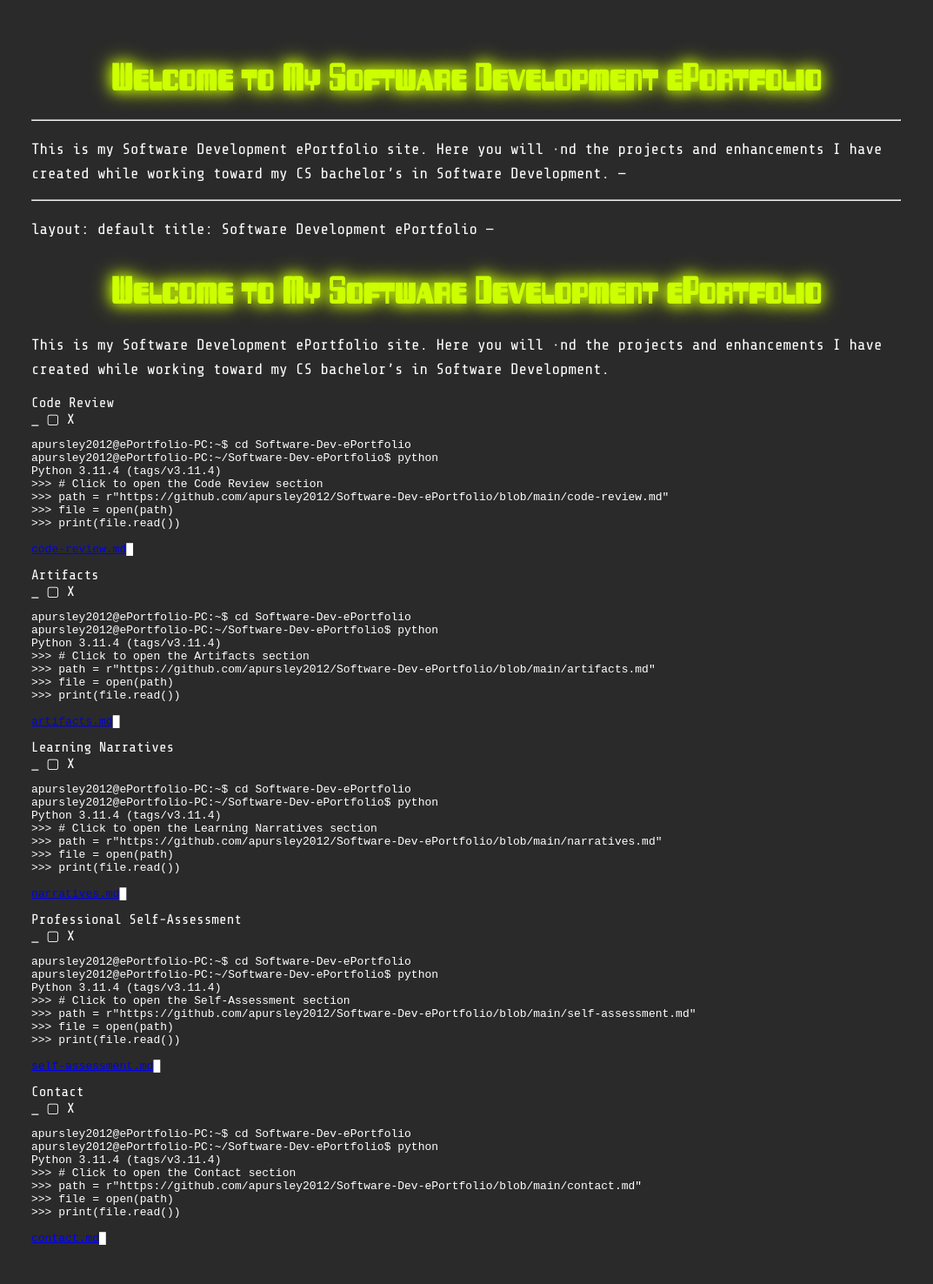
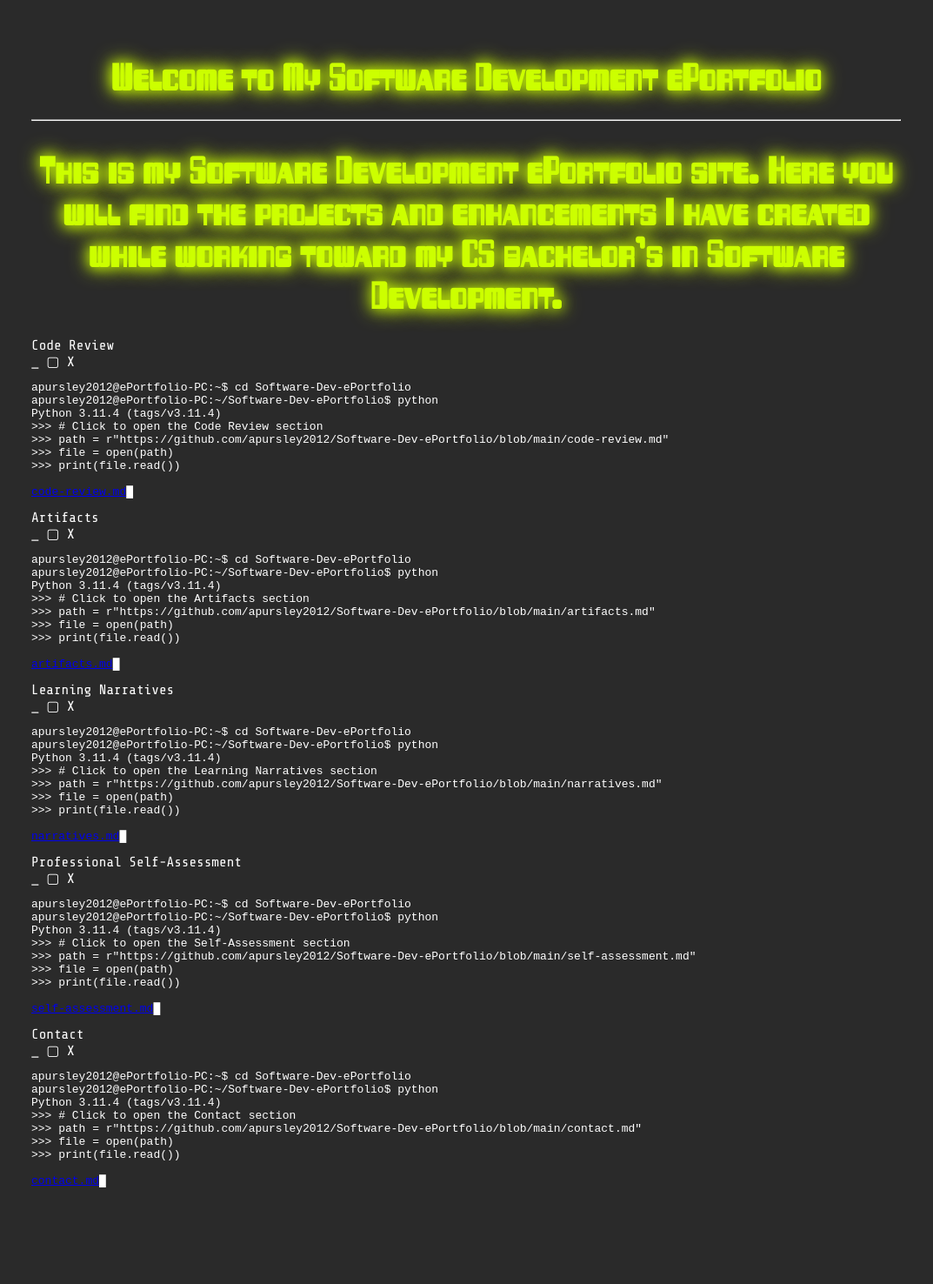
Before and after one commit to apursley2012/portfolio, a Jekyll site: the page built from index.md, in a window 1280 px wide. Shown: the whole page at 87% size, without its empty margins (104-1177 px from the left). Built offline with Jekyll 4.4.1, drawn with Linux system fonts in a browser that asks for light colours; after the commit the page ends 1410 px from its top, so only the background shows below that.

Commit message:
Update index.md

```diff
--- a/index.md
+++ b/index.md
@@ -5,17 +5,9 @@ title: Software Development ePortfolio
 
 <h2 id="typed-welcome">Welcome to My Software Development ePortfolio</h2>
 ---
+
 This is my Software Development ePortfolio site. Here you will find the projects and enhancements I have created while working toward my CS bachelor’s in Software Development.
 ---
-
----
-layout: default
-title: Software Development ePortfolio
----
-
-<h2 id="typed-welcome">Welcome to My Software Development ePortfolio</h2>
-
-This is my Software Development ePortfolio site. Here you will find the projects and enhancements I have created while working toward my CS bachelor’s in Software Development.
 
 <!-- Code Review Terminal -->
 <div class="terminal-container">
```
